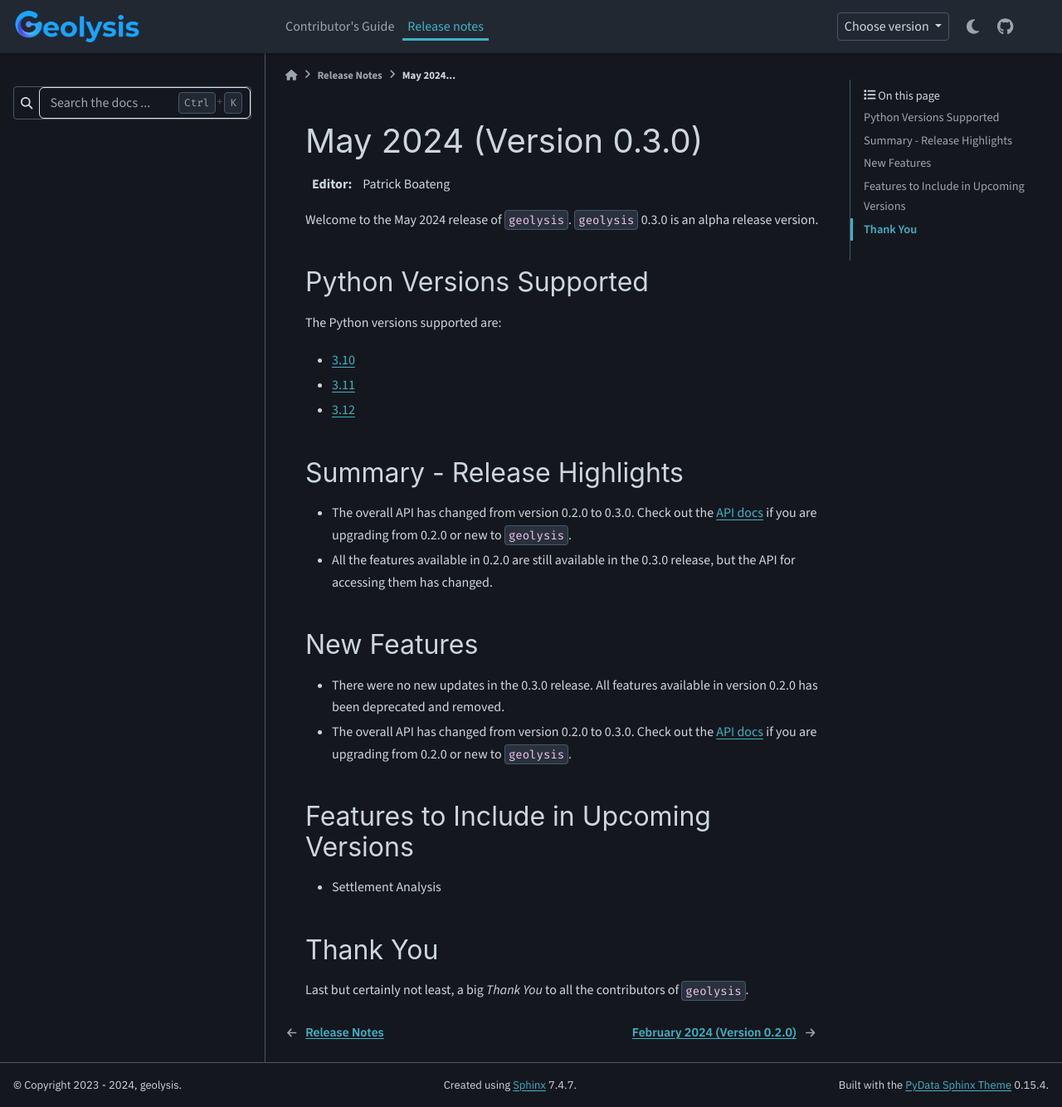
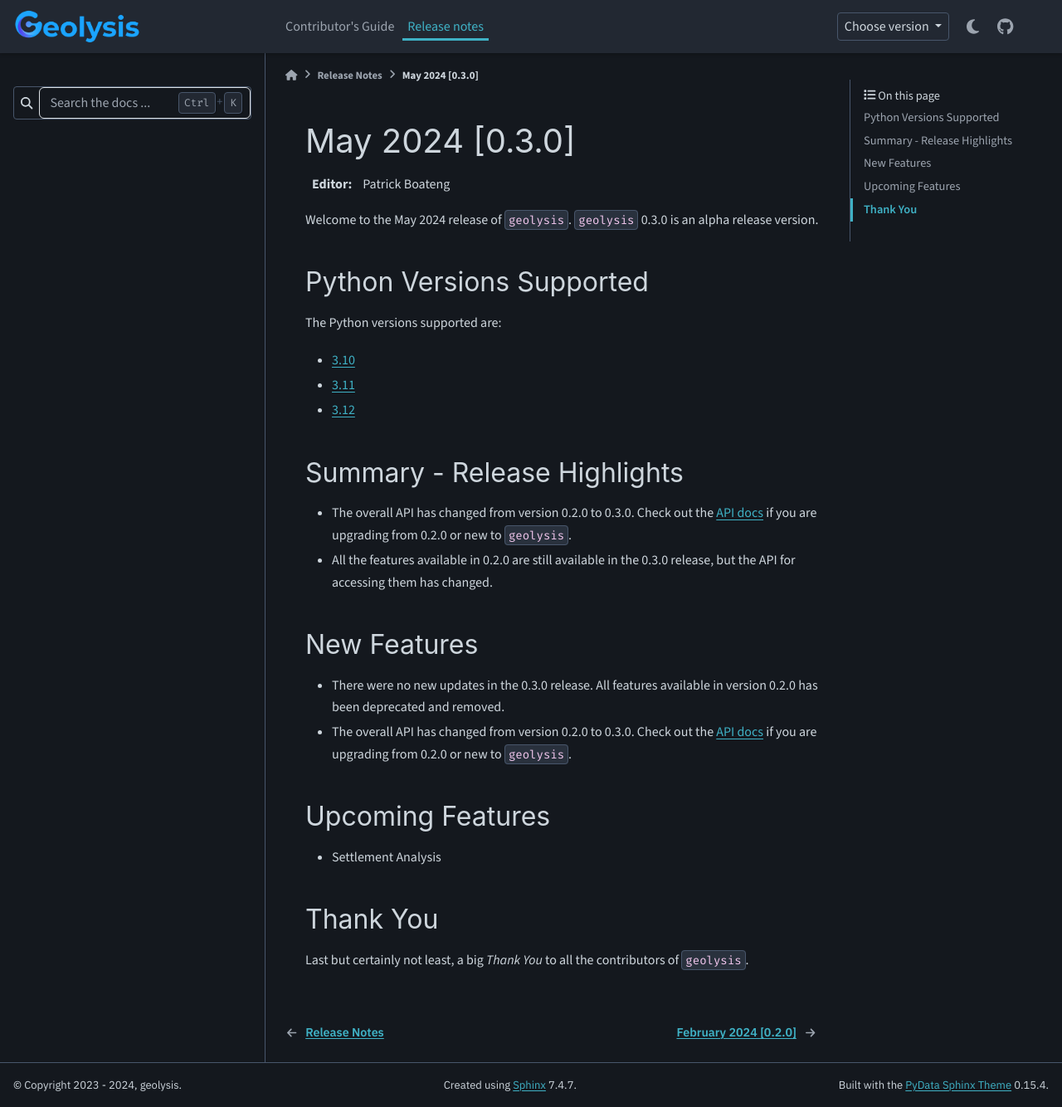
Before and after one commit to patrickboateng/geolysis, a Sphinx documentation site: the page built from docs/source/release_notes/0.3.0-notes.rst, in a window 1280 px wide and 1334 px high. Shown: the whole window at 83% size. Built offline with Sphinx 7.4.7 and the PyData theme 0.15.4, drawn with Linux system fonts in a browser that asks for light colours; nearby versions of some CDN libraries; pages that are not in the unit, such as notebooks, are missing from menus; comment, search, counter and statistics services are not loaded.

Commit message:
modified header

```diff
--- a/docs/source/release_notes/0.2.0-notes.rst
+++ b/docs/source/release_notes/0.2.0-notes.rst
@@ -1,6 +1,6 @@
-*****************************
-February 2024 (Version 0.2.0)
-*****************************
+*********************
+February 2024 [0.2.0]
+*********************
 
 :Editor: Patrick Boateng
 
--- a/docs/source/release_notes/0.3.0-notes.rst
+++ b/docs/source/release_notes/0.3.0-notes.rst
@@ -1,6 +1,6 @@
-************************
-May 2024 (Version 0.3.0)
-************************
+****************
+May 2024 [0.3.0]
+****************
 
 :Editor: Patrick Boateng
 
@@ -37,8 +37,8 @@ New Features
   Check out the `API docs <https://geolysis.rtfd.io/en/latest>`_
   if you are upgrading from 0.2.0 or new to ``geolysis``.
 
-Features to Include in Upcoming Versions
-========================================
+Upcoming Features
+=================
 
 - Settlement Analysis
 
```
